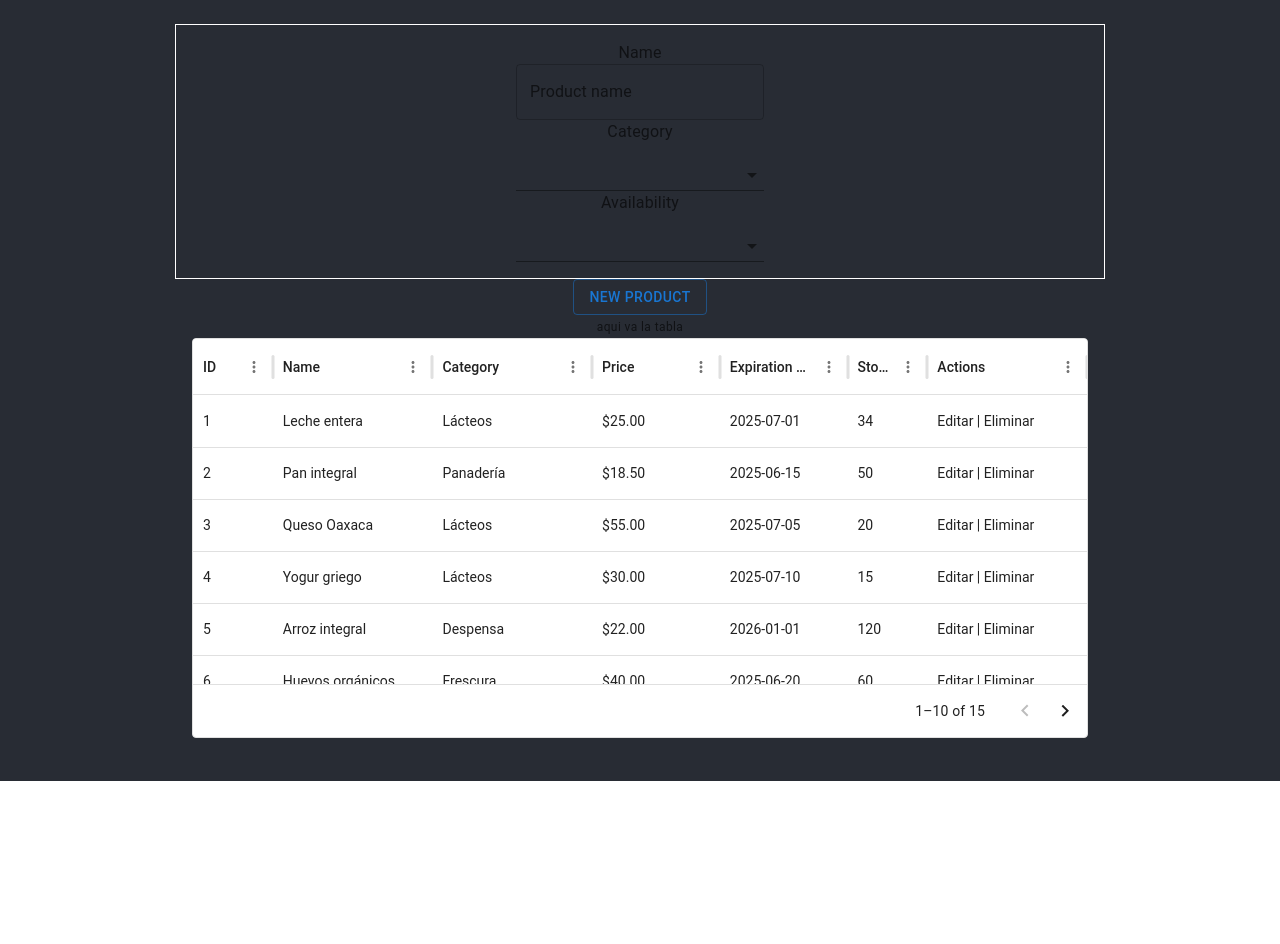
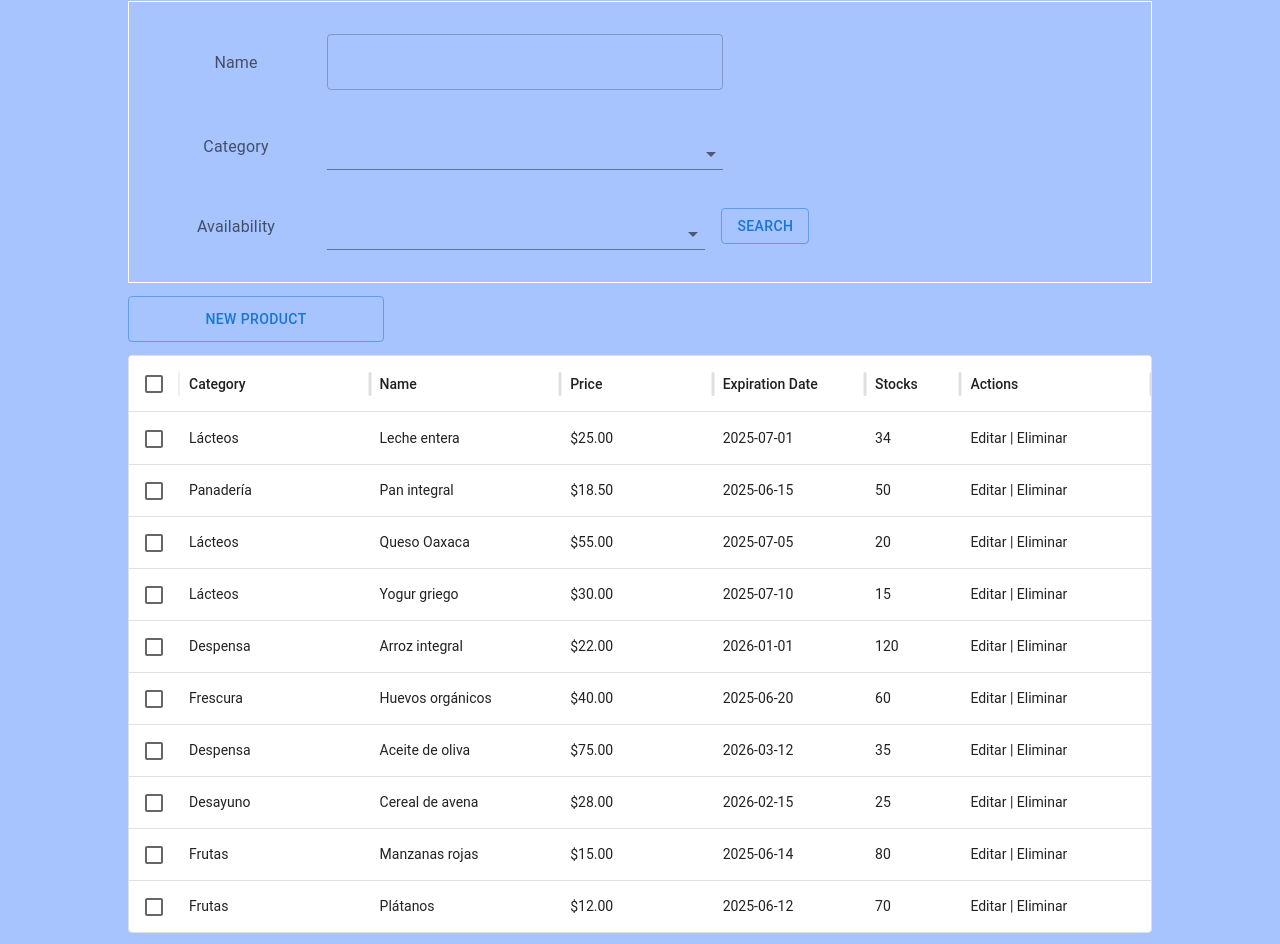
Before and after one commit to jessica-ortiz-c/inventoryManager, a React (Create React App) app in the folder frontend/: page / in a window 1280 px wide. Shown: the part 19-963 px from the top of the page. Before the commit the page ends 800 px from the top, so only its background shows below. Built offline with nearby package versions, Linux system fonts and the light colour scheme.

Commit message:
feat/style: add 6th component and styling
Adds the 6th component and giving styles to follow the UI requirements

```diff
--- a/frontend/src/App.css
+++ b/frontend/src/App.css
@@ -14,7 +14,7 @@
 }
 
 .App-header {
-  background-color: #282c34;
+  background-color: #a7c4ff;
   min-height: 100vh;
   display: flex;
   flex-direction: column;
@@ -22,6 +22,17 @@
   justify-content: center;
   font-size: calc(10px + 2vmin);
   color: white;
+}
+
+.App-body {
+
+  display: flex;
+  flex-direction: column;
+  align-items: left;
+  justify-content: center;
+  width: 80%;
+  gap: 1vw;
+  padding: 20px;
 }
 
 .App-link {
--- a/frontend/src/App.tsx
+++ b/frontend/src/App.tsx
@@ -1,96 +1,143 @@
 import React from 'react';
-import logo from './logo.svg';
 import './App.css';
 
 import { MenuItem, Select, Box, FormGroup, Checkbox, Button, FormControl, TextField,
-   FormLabel, FormHelperText, FormControlLabel } from '@mui/material';
+   FormLabel, FormHelperText, FormControlLabel,Pagination } from '@mui/material';
 
 import { DataGrid, GridColDef } from '@mui/x-data-grid';
 
 
 const columns = [
-  { field: 'id', headerName: 'ID', flex: 0.5 },
+  { field: 'category', headerName: 'Category', flex: 1 },
   { field: 'name', headerName: 'Name', flex: 1 },
-  { field: 'category', headerName: 'Category', flex: 1 },
   { field: 'price', headerName: 'Price', flex: 0.8 },
   { field: 'expiration date', headerName: 'Expiration Date', flex: 0.8 },
   { field: 'stock', headerName: 'Stocks', flex: 0.5 },
   { field: 'actions', headerName: 'Actions', flex: 1 },
 ];
 
+const columnsSummary = [
+  { field: 'id', headerName: '', flex: 0.5 },
+  { field: 'totalProducts', headerName: 'Total products in Stock', flex: 1 },
+  { field: 'totalValue', headerName: 'Total Value in Stock', flex: 1 },
+  { field: 'averagePrice', headerName: 'Average price in Stock', flex: 1 },
+];
+
+const rowsSummary = [
+  { id: 'Food', totalProducts: 0 , totalValue: 0, averagePrice: 0 },
+  { id: 'Electronics', totalProducts: 0 , totalValue: 0, averagePrice: 0 },
+  { id: 'Clothing', totalProducts: 0 , totalValue: 0, averagePrice: 0 },
+  { id: 'Overall', totalProducts: 0 , totalValue: 0, averagePrice: 0 },
+];
+
+ {/* Rows for testing datagrid */}
 const rows = [
-  { id: 1, name: 'Leche entera', category: 'Lácteos', price: '$25.00', 'expiration date': '2025-07-01', stock: 34, actions: 'Editar | Eliminar' },
-  { id: 2, name: 'Pan integral', category: 'Panadería', price: '$18.50', 'expiration date': '2025-06-15', stock: 50, actions: 'Editar | Eliminar' },
-  { id: 3, name: 'Queso Oaxaca', category: 'Lácteos', price: '$55.00', 'expiration date': '2025-07-05', stock: 20, actions: 'Editar | Eliminar' },
-  { id: 4, name: 'Yogur griego', category: 'Lácteos', price: '$30.00', 'expiration date': '2025-07-10', stock: 15, actions: 'Editar | Eliminar' },
-  { id: 5, name: 'Arroz integral', category: 'Despensa', price: '$22.00', 'expiration date': '2026-01-01', stock: 120, actions: 'Editar | Eliminar' },
-  { id: 6, name: 'Huevos orgánicos', category: 'Frescura', price: '$40.00', 'expiration date': '2025-06-20', stock: 60, actions: 'Editar | Eliminar' },
-  { id: 7, name: 'Aceite de oliva', category: 'Despensa', price: '$75.00', 'expiration date': '2026-03-12', stock: 35, actions: 'Editar | Eliminar' },
-  { id: 8, name: 'Cereal de avena', category: 'Desayuno', price: '$28.00', 'expiration date': '2026-02-15', stock: 25, actions: 'Editar | Eliminar' },
-  { id: 9, name: 'Manzanas rojas', category: 'Frutas', price: '$15.00', 'expiration date': '2025-06-14', stock: 80, actions: 'Editar | Eliminar' },
-  { id: 10, name: 'Plátanos', category: 'Frutas', price: '$12.00', 'expiration date': '2025-06-12', stock: 70, actions: 'Editar | Eliminar' },
-  { id: 11, name: 'Detergente líquido', category: 'Limpieza', price: '$45.00', 'expiration date': '2027-05-01', stock: 40, actions: 'Editar | Eliminar' },
-  { id: 12, name: 'Jabón en barra', category: 'Higiene', price: '$10.00', 'expiration date': '2027-01-10', stock: 90, actions: 'Editar | Eliminar' },
-  { id: 13, name: 'Papel higiénico', category: 'Hogar', price: '$35.00', 'expiration date': '2029-12-31', stock: 100, actions: 'Editar | Eliminar' },
-  { id: 14, name: 'Atún en lata', category: 'Despensa', price: '$18.00', 'expiration date': '2027-09-01', stock: 45, actions: 'Editar | Eliminar' },
-  { id: 15, name: 'Agua embotellada', category: 'Bebidas', price: '$9.00', 'expiration date': '2026-04-22', stock: 200, actions: 'Editar | Eliminar' },
+  { id: 1,  category: 'Lácteos', name: 'Leche entera', price: '$25.00', 'expiration date': '2025-07-01', stock: 34, actions: 'Editar | Eliminar' },
+  { id: 2, category: 'Panadería', name: 'Pan integral',  price: '$18.50', 'expiration date': '2025-06-15', stock: 50, actions: 'Editar | Eliminar' },
+  { id: 3,  category: 'Lácteos', name: 'Queso Oaxaca', price: '$55.00', 'expiration date': '2025-07-05', stock: 20, actions: 'Editar | Eliminar' },
+  { id: 4, category: 'Lácteos', name: 'Yogur griego',  price: '$30.00', 'expiration date': '2025-07-10', stock: 15, actions: 'Editar | Eliminar' },
+  { id: 5,  category: 'Despensa', name: 'Arroz integral', price: '$22.00', 'expiration date': '2026-01-01', stock: 120, actions: 'Editar | Eliminar' },
+  { id: 6, category: 'Frescura', name: 'Huevos orgánicos', price: '$40.00', 'expiration date': '2025-06-20', stock: 60, actions: 'Editar | Eliminar' },
+  { id: 7,  category: 'Despensa', name: 'Aceite de oliva', price: '$75.00', 'expiration date': '2026-03-12', stock: 35, actions: 'Editar | Eliminar' },
+  { id: 8, category: 'Desayuno', name: 'Cereal de avena',  price: '$28.00', 'expiration date': '2026-02-15', stock: 25, actions: 'Editar | Eliminar' },
+  { id: 9,  category: 'Frutas', name: 'Manzanas rojas', price: '$15.00', 'expiration date': '2025-06-14', stock: 80, actions: 'Editar | Eliminar' },
+  { id: 10,  category: 'Frutas', name: 'Plátanos', price: '$12.00', 'expiration date': '2025-06-12', stock: 70, actions: 'Editar | Eliminar' },
+  { id: 11,  category: 'Limpieza', name: 'Detergente líquido', price: '$45.00', 'expiration date': '2027-05-01', stock: 40, actions: 'Editar | Eliminar' },
+  { id: 12, category: 'Higiene',name: 'Jabón en barra', price: '$10.00', 'expiration date': '2027-01-10', stock: 90, actions: 'Editar | Eliminar' },
+  { id: 13,  category: 'Hogar', name: 'Papel higiénico', price: '$35.00', 'expiration date': '2029-12-31', stock: 100, actions: 'Editar | Eliminar' },
+  { id: 14, category: 'Despensa', name: 'Atún en lata', price: '$18.00', 'expiration date': '2027-09-01', stock: 45, actions: 'Editar | Eliminar' },
+  { id: 15,  category: 'Bebidas', name: 'Agua embotellada', price: '$9.00', 'expiration date': '2026-04-22', stock: 200, actions: 'Editar | Eliminar' },
 ];
 
 
 
 function App() {
+  console.log("App cargando");
   return (
     <div className="App">
       <header className="App-header">
 
 
+      <main className="App-body">
         {/* First component */}
-        <Box component="section" sx={{ p: 2, border: '1px solid',  width: '70%' }}>
-          <FormControl component="fieldset" variant='standard'>
-            <FormLabel component="label">Name</FormLabel>
-            <TextField id="product-name" label="Product name" variant="outlined" />
+        <Box component="section" sx={{ p: 2, border: '1px solid'}}>
+          <FormControl component="fieldset" variant="standard" fullWidth>
 
-            <FormLabel component="label">Category</FormLabel>
-              <Select
-                id="category"
-                label="Select"
-              >
+            {/* Name */}
+            <Box sx={{ display: 'flex', flexDirection: 'row', alignItems: 'center', justifyContent:'left',  gap: 2, m: 2 }}>
+              <FormLabel sx={{ minWidth: 150 }}>Name</FormLabel>
+              <TextField id="product-name" variant="outlined"  sx={{ flex: 0.5 }} />
+            </Box>
+
+            {/* Category */}
+            <Box sx={{display: 'flex', flexDirection: 'row',  alignItems: 'center', justifyContent:'left',  gap: 2, m: 2 }}>
+              <FormLabel sx={{ minWidth: 150 }}>Category</FormLabel>
+              <Select id="category"  sx={{ flex: 0.5}}>
                 <MenuItem value={10}>Food</MenuItem>
                 <MenuItem value={20}>Electronics</MenuItem>
                 <MenuItem value={30}>Clothing</MenuItem>
               </Select>
+            </Box>
 
-            <FormLabel component="label">Availability</FormLabel>
-              <Select
-                id="availability"
-                label="Select"
-              >
+            {/* Availability */}
+            <Box sx={{ display: 'flex', flexDirection: 'row', alignItems: 'center', justifyContent:'left',  gap: 2, m: 2}}>
+              <FormLabel sx={{ minWidth: 150 }}>Availability</FormLabel>
+              <Select id="availability" sx={{ flex: 0.55 }}>
                 <MenuItem value={10}>In Stock</MenuItem>
                 <MenuItem value={20}>Out of Stock</MenuItem>
                 <MenuItem value={30}>All</MenuItem>
               </Select>
+              <Button variant="outlined">Search</Button>
+            </Box>
           </FormControl>
         </Box>
 
-        <Button variant="outlined" >
+
+         {/* Second component */}
+
+        <Button variant="outlined" sx={{p:'10px', width: '25%'}} >
           New product
         </Button>
 
-        <FormHelperText>aqui va la tabla</FormHelperText>
 
-        <div style={{ height: 400, width: '70%' }}>
+
+         {/* Third component and Fourth component */}
+        <Box style={{ width: '100%' }}>
           <DataGrid
             rows={rows}
             columns={columns}
+            checkboxSelection
+            hideFooter
             initialState={{
               pagination: {
                 paginationModel: { pageSize: 10, page: 0 },
               },
             }}
+            disableColumnMenu
+
 
           />
-      </div>
-      </header>
+          {/* <Pagination count={10} sx={{display: 'flex', alignContent:'center', justifyContent:'center'}} /> */}
+        </Box>
+
+
+        <Box sx={{}}>
+            <DataGrid sx={{p:'10px',
+            '& .MuiDataGrid-cell':{display: 'flex', alignContent:'center'},
+            '& .MuiDataGrid-columnHeader':{ justifyContent: 'center'}}}
+            rows={rowsSummary}
+            columns={columnsSummary}
+
+            hideFooter
+            autoHeight
+          />
+
+
+        </Box>
+      </main>
+      </header >
+
+
     </div>
   );
 }
```
Lines whose indentation alone changed are shown as unchanged.
